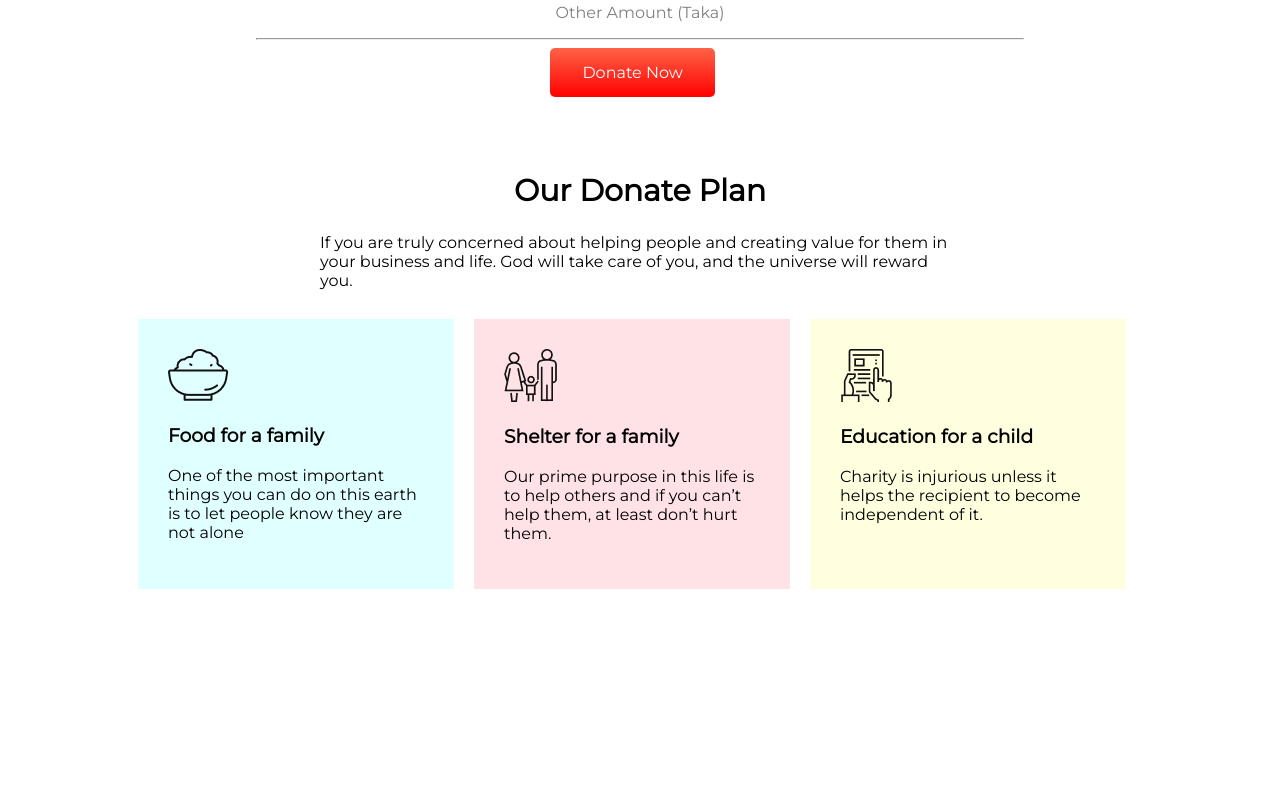
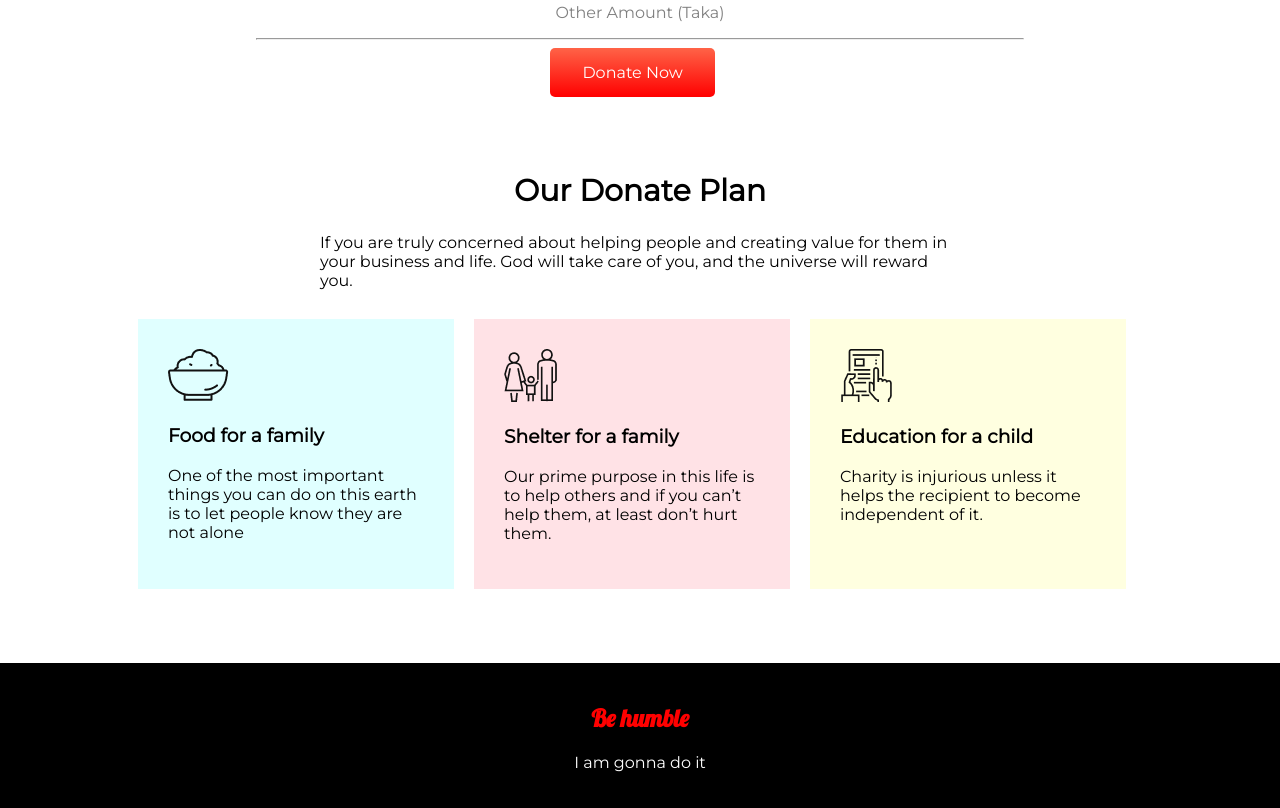
Before and after one commit to mhtanvir165/assignment-1, a plain HTML site: page index.html in a window 1280 px wide. Shown: the part 946-1754 px from the top of the page. Before the commit the page ends 1545 px from the top, so only its background shows below. Drawn offline with Linux system fonts and the light colour scheme.

Commit message:
footer-done

```diff
--- a/index.html
+++ b/index.html
@@ -10,6 +10,11 @@
       href="https://fonts.googleapis.com/css2?family=Montserrat&display=swap"
       rel="stylesheet"
     />
+
+    <link rel="preconnect" href="https://fonts.googleapis.com">
+    <link rel="preconnect" href="https://fonts.gstatic.com" crossorigin>
+    <link href="https://fonts.googleapis.com/css2?family=Lobster&display=swap" rel="stylesheet">
+
     <link rel="stylesheet" href="style.css" />
     <title>Donate Today</title>
   </head>
@@ -82,4 +87,8 @@
         </div>
     </section>
   </body>
+  <footer>
+    <h2><span class="footer-heading">Be humble</span></h2>
+    <p>I am gonna do it</p>
+  </footer>
 </html>
--- a/style.css
+++ b/style.css
@@ -110,3 +110,19 @@ body{
     background-color: rgb(255, 226, 230);
 
 }
+
+
+
+
+
+footer{
+    background-color: black;
+    color: white;
+    margin-top: 5%;
+    padding: 20px;
+    text-align: center;
+}
+.footer-heading{
+    font-family: 'Lobster', cursive;
+    color: red;
+}
```
